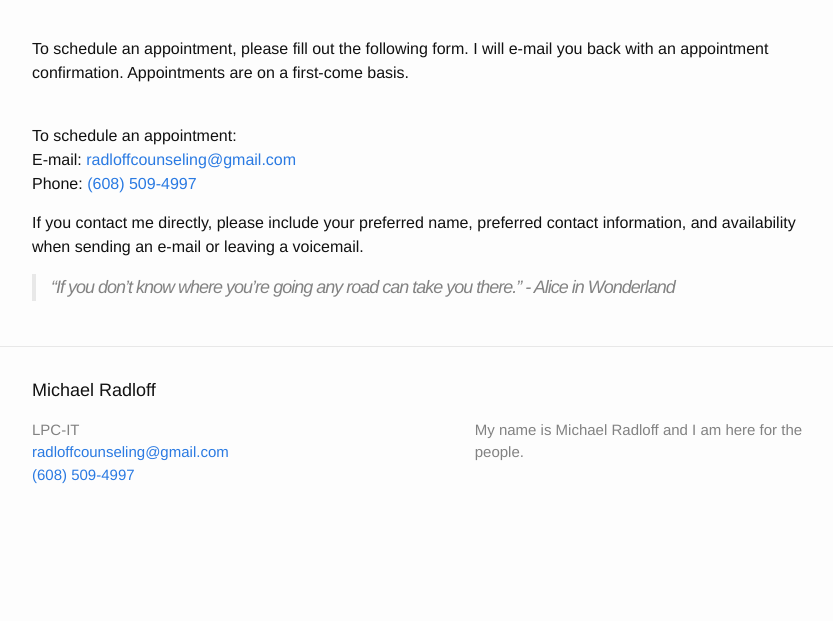
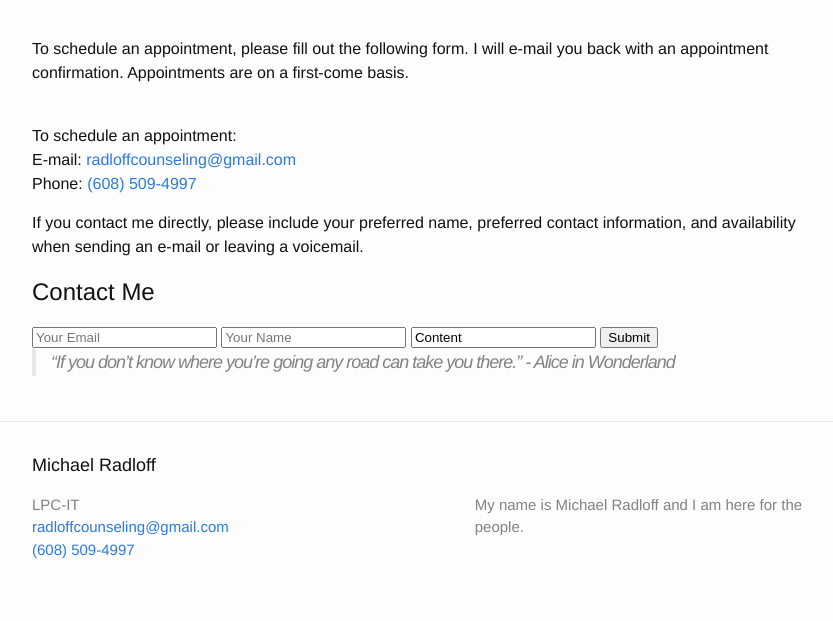
Before and after one commit to mradloff/mradloff, a Jekyll site: the page built from pages/contact.md, in a window 1280 px wide. Shown: the part 982-1603 px from the top of the page, without its empty margins (213-1046 px from the left). Built offline with Jekyll 4.4.1, drawn with Linux system fonts in a browser that asks for light colours; before the commit the page ends 1528 px from its top, so only the background shows below that.

Commit message:
Update contact.md

```diff
--- a/pages/contact.md
+++ b/pages/contact.md
@@ -30,4 +30,12 @@ To schedule an appointment, please fill out the following form. I will e-mail yo
 
 If you contact me directly, please include your preferred name, preferred contact information, and availability when sending an e-mail or leaving a voicemail.
 
+## Contact Me
+<form accept-charset="UTF-8" action="https://maker.ifttt.com/use/dGm34ZlhBkuTNzEkYhNPrv" method="POST">
+  <input type="email" name="email" placeholder="Your Email">
+  <input type="text" name="name" placeholder="Your Name">
+  <input type="text" name="content" value="Content">
+  <button type="submit">Submit</button>
+</form>
+
 > "If you don't know where you're going any road can take you there." - Alice in Wonderland
```
